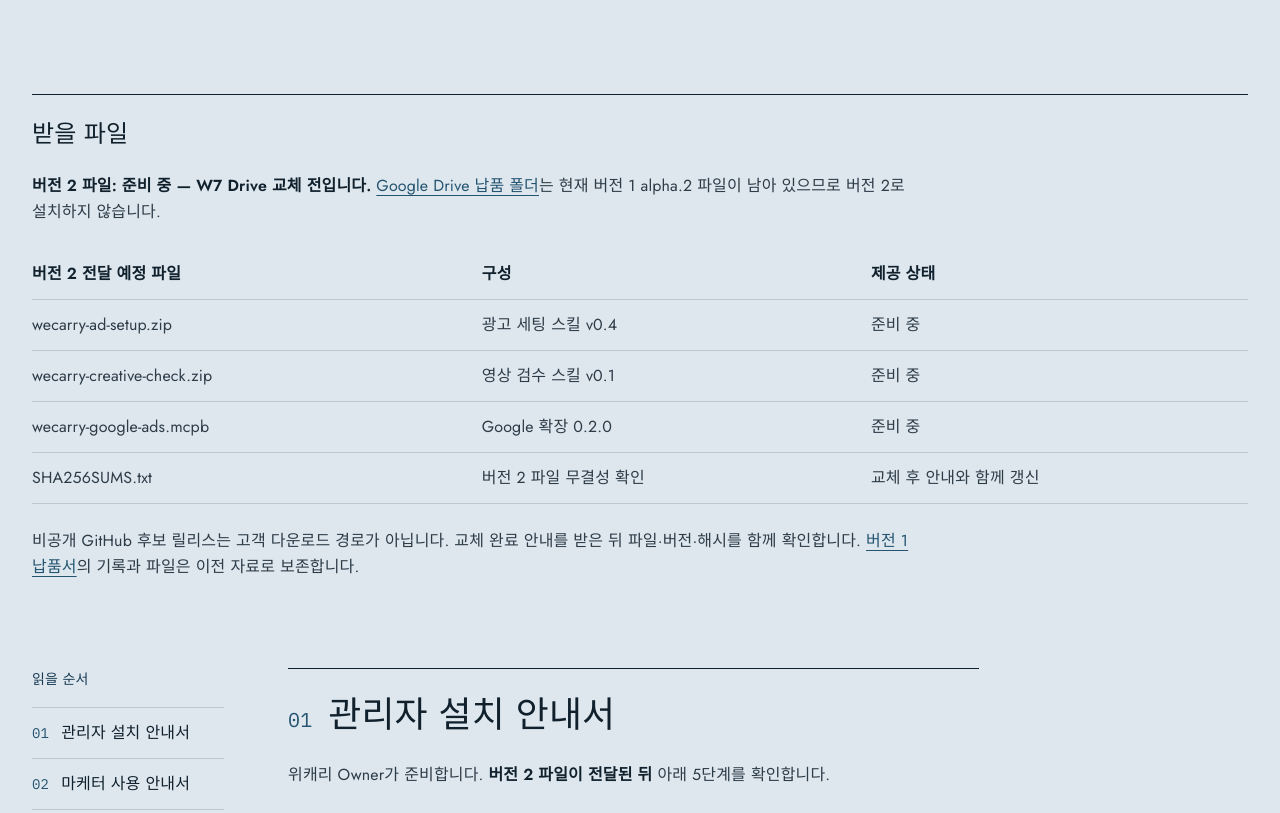
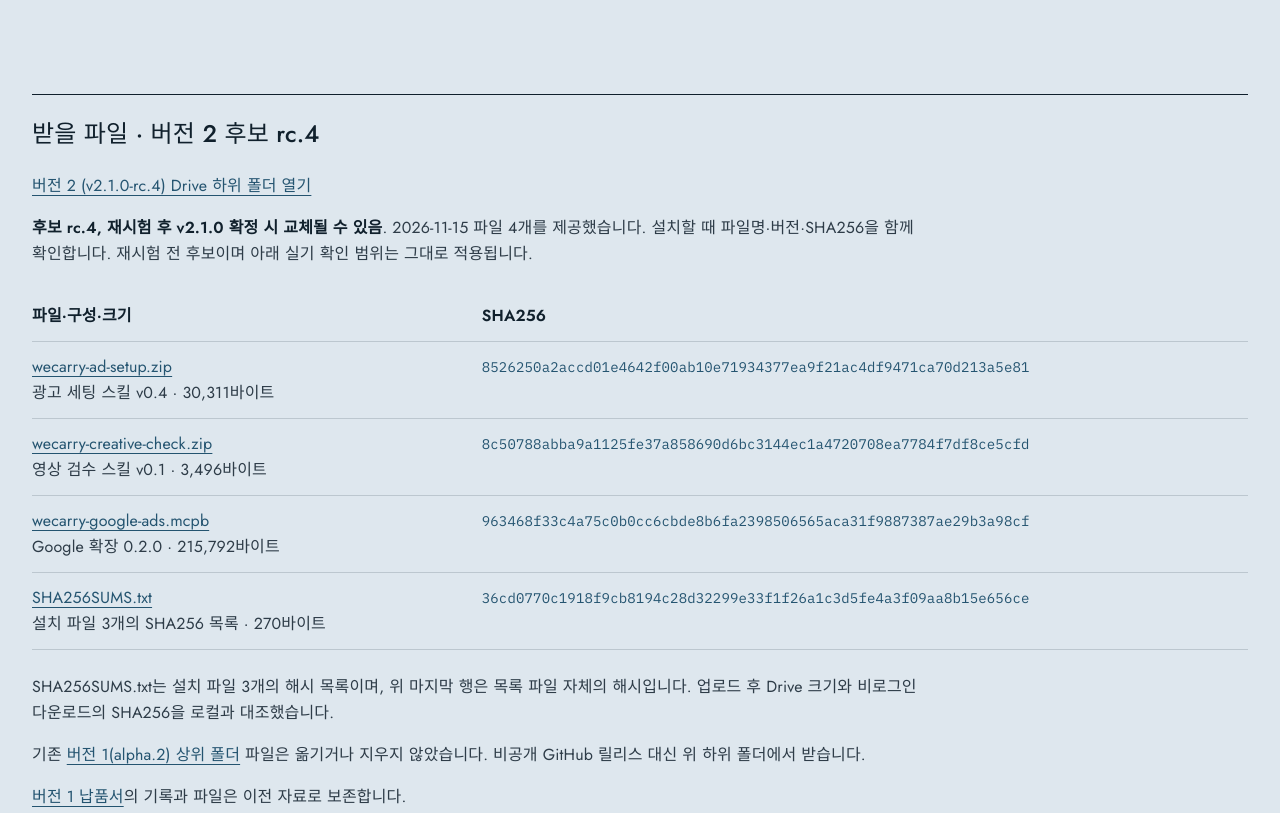
Before and after one commit to kyle92-kr/wecarry-meeting-docs, a plain HTML site: page delivery-2.html in a window 1280 px wide. Shown: the part 1384-2197 px from the top of the page. Drawn offline with Linux system fonts and the light colour scheme.

Commit message:
docs: publish rc.4 download links and checksums

```diff
--- a/delivery-2.html
+++ b/delivery-2.html
@@ -192,7 +192,7 @@ footer p { max-width: 90ch; }
 <aside aria-label="버전·상태" class="status"><p><strong>버전·상태 — 버전 2(v2.1.0) · 현재 후보 v2.1.0-rc.4 · 최종 확정 전</strong></p>
 <p>문서 기준 2026-11-15 · 대면 설정 예정 2026-11-17 · 광고 세팅 스킬 v0.4 + 영상 검수 스킬 v0.1 + Google 확장 0.2.0.</p>
 <p><strong>버전 1</strong>은 v2.0.0-alpha.2(1차 납품본), <strong>버전 2</strong>는 v2.1.0이며 현재는 rc.4 사전 후보입니다. 버전 1 기록은 보존합니다.</p>
-<p><strong>전달 상태:</strong> 버전 2 Drive 파일은 <strong>준비 중</strong>입니다. 현재 폴더의 alpha.2 파일을 버전 2로 설치하지 않습니다. W7 교체 뒤 파일 버전·SHA256·안내를 갱신합니다. 비공개 GitHub 릴리스는 고객 다운로드 경로가 아닙니다.</p>
+<p><strong>전달 상태:</strong> <a href="https://drive.google.com/drive/folders/1k2zml9OCz2eP5JjQVgFc4qtydm6w-XPa">버전 2 (v2.1.0-rc.4) 하위 폴더</a>에 스킬 2개·확장·SHA256SUMS를 제공합니다. <strong>후보 rc.4, 재시험 후 v2.1.0 확정 시 교체될 수 있음</strong>. 상위 폴더의 기존 alpha.2 파일은 버전 1로 보존합니다. 파일 제공은 실기 재시험 통과를 뜻하지 않으며 비공개 GitHub 릴리스는 고객 다운로드 경로가 아닙니다.</p>
 <p><strong>Windows 확인:</strong> 조회·꼬리표 중복 멈춤·UTM만 생성 0회, 분리 후 영상 검수, Google 두 테스트 계정 분리 조회/생성, 요청 3건의 생성·재조회 기록이 있습니다. 각 rc.1/rc.2 조건의 결과이며 rc.4 전체 합격은 아닙니다.</p>
 <p><strong>남은 확인:</strong> rc.4 숫자만 승인 거부·값 변경 재승인·새 보고 형식, Mac Cowork, Slack 내부 채널 실제 전송, 위캐리 환경·카페24 집계·Team 조직 배포·파일 교체. rc.2의 승인 위반과 앱 승인 창 거절 사례도 3절에 표시했습니다.</p>
 <p><strong>화면 안내:</strong> Cowork 홈 입력창 합병은 보도 기준(공식 공지 미확인)입니다. 프로젝트 폴더 경로는 Windows 실측, 최신 앱·Mac 메뉴는 확인 필요입니다. 이 문서는 최종 납품 수락 기록이 아닙니다.</p></aside>
@@ -230,40 +230,37 @@ footer p { max-width: 90ch; }
 <td>Cowork 프로젝트 폴더 + 서버 작업 공간, 채팅 상태·결과 표</td>
 </tr>
 </tbody>
-</table></aside><aside aria-labelledby="downloads-title" class="downloads" id="downloads"><h2 id="downloads-title">받을 파일</h2>
-<p><strong>버전 2 파일: 준비 중 — W7 Drive 교체 전입니다.</strong> <a href="https://drive.google.com/drive/folders/1hU0ZCut5hYmS2USXDLfeIFpDzRS441gC?usp=sharing">Google Drive 납품 폴더</a>는 현재 버전 1 alpha.2 파일이 남아 있으므로 버전 2로 설치하지 않습니다.</p>
+</table></aside><aside aria-labelledby="downloads-title" class="downloads" id="downloads"><h2 id="downloads-title">받을 파일 · 버전 2 후보 rc.4</h2>
+<p><a href="https://drive.google.com/drive/folders/1k2zml9OCz2eP5JjQVgFc4qtydm6w-XPa">버전 2 (v2.1.0-rc.4) Drive 하위 폴더 열기</a></p>
+<p><strong>후보 rc.4, 재시험 후 v2.1.0 확정 시 교체될 수 있음</strong>. 2026-11-15 파일 4개를 제공했습니다. 설치할 때 파일명·버전·SHA256을 함께 확인합니다. 재시험 전 후보이며 아래 실기 확인 범위는 그대로 적용됩니다.</p>
 <table>
 <thead>
 <tr>
-<th scope="col">버전 2 전달 예정 파일</th>
-<th scope="col">구성</th>
-<th scope="col">제공 상태</th>
+<th scope="col">파일·구성·크기</th>
+<th scope="col">SHA256</th>
 </tr>
 </thead>
 <tbody>
 <tr>
-<td>wecarry-ad-setup.zip</td>
-<td>광고 세팅 스킬 v0.4</td>
-<td>준비 중</td>
+<td><a href="https://drive.google.com/file/d/1fwj3ASTIyu3sxJrX-S7CNwkd_5NkowjC/view?usp=drivesdk">wecarry-ad-setup.zip</a><br/>광고 세팅 스킬 v0.4 · 30,311바이트</td>
+<td><code>8526250a2accd01e4642f00ab10e71934377ea9f21ac4df9471ca70d213a5e81</code></td>
 </tr>
 <tr>
-<td>wecarry-creative-check.zip</td>
-<td>영상 검수 스킬 v0.1</td>
-<td>준비 중</td>
+<td><a href="https://drive.google.com/file/d/1U4S0cxLb13uOSkSK4fyxMmdWhtLzHvst/view?usp=drivesdk">wecarry-creative-check.zip</a><br/>영상 검수 스킬 v0.1 · 3,496바이트</td>
+<td><code>8c50788abba9a1125fe37a858690d6bc3144ec1a4720708ea7784f7df8ce5cfd</code></td>
 </tr>
 <tr>
-<td>wecarry-google-ads.mcpb</td>
-<td>Google 확장 0.2.0</td>
-<td>준비 중</td>
+<td><a href="https://drive.google.com/file/d/1tOMkvWPRgcfnxD669usomqNEI2Gj-RfO/view?usp=drivesdk">wecarry-google-ads.mcpb</a><br/>Google 확장 0.2.0 · 215,792바이트</td>
+<td><code>963468f33c4a75c0b0cc6cbde8b6fa2398506565aca31f9887387ae29b3a98cf</code></td>
 </tr>
 <tr>
-<td>SHA256SUMS.txt</td>
-<td>버전 2 파일 무결성 확인</td>
-<td>교체 후 안내와 함께 갱신</td>
+<td><a href="https://drive.google.com/file/d/1ffLWBKwDL-oZ36xDbwWEBWS2pl-ZoBaX/view?usp=drivesdk">SHA256SUMS.txt</a><br/>설치 파일 3개의 SHA256 목록 · 270바이트</td>
+<td><code>36cd0770c1918f9cb8194c28d32299e33f1f26a1c3d5fe4a3f09aa8b15e656ce</code></td>
 </tr>
 </tbody>
 </table>
-<p>비공개 GitHub 후보 릴리스는 고객 다운로드 경로가 아닙니다. 교체 완료 안내를 받은 뒤 파일·버전·해시를 함께 확인합니다. <a href="delivery.html">버전 1 납품서</a>의 기록과 파일은 이전 자료로 보존합니다.</p></aside>
+<p>SHA256SUMS.txt는 설치 파일 3개의 해시 목록이며, 위 마지막 행은 목록 파일 자체의 해시입니다. 업로드 후 Drive 크기와 비로그인 다운로드의 SHA256을 로컬과 대조했습니다.</p>
+<p>기존 <a href="https://drive.google.com/drive/folders/1hU0ZCut5hYmS2USXDLfeIFpDzRS441gC?usp=sharing">버전 1(alpha.2) 상위 폴더</a> 파일은 옮기거나 지우지 않았습니다. 비공개 GitHub 릴리스 대신 위 하위 폴더에서 받습니다.</p><p><a href="delivery.html">버전 1 납품서</a>의 기록과 파일은 이전 자료로 보존합니다.</p></aside>
 <div class="layout">
 <nav aria-label="문서 목차"><p>읽을 순서</p><ol>
 <li><a href="#owner"><span>01</span>관리자 설치 안내서</a></li>
@@ -538,7 +535,7 @@ footer p { max-width: 90ch; }
 </div>
 <footer>
 <p>문서 기준: release/v2.1 <code>7bf4263</code>·후보 <code>v2.1.0-rc.4</code>, 광고 세팅 스킬 v0.4·영상 검수 스킬 v0.1·확장 0.2.0. 근거는 RC-TEST-RESULTS-20261115·COWORK-FINDINGS·수정 계획서·PR #18/#19/#20 및 총괄 11/15 실기 기록입니다. 버전 1과 2를 구분하며 실기 미확인을 합격으로 표시하지 않았습니다. 공개본에는 시험 계정/개체 식별값·비밀값·개인 이메일을 수록하지 않았습니다.</p>
-<div class="footer-line"><span>버전 2 · v2.1.0-rc.4 후보 · Drive 교체 전</span><a class="back-top" href="#top">맨 위로 돌아가기 ↑</a></div>
+<div class="footer-line"><span>버전 2 · v2.1.0-rc.4 후보 제공 · 재시험 전</span><a class="back-top" href="#top">맨 위로 돌아가기 ↑</a></div>
 </footer>
 </div>
 </body>
```
Also changed, not shown: 1 other file.
